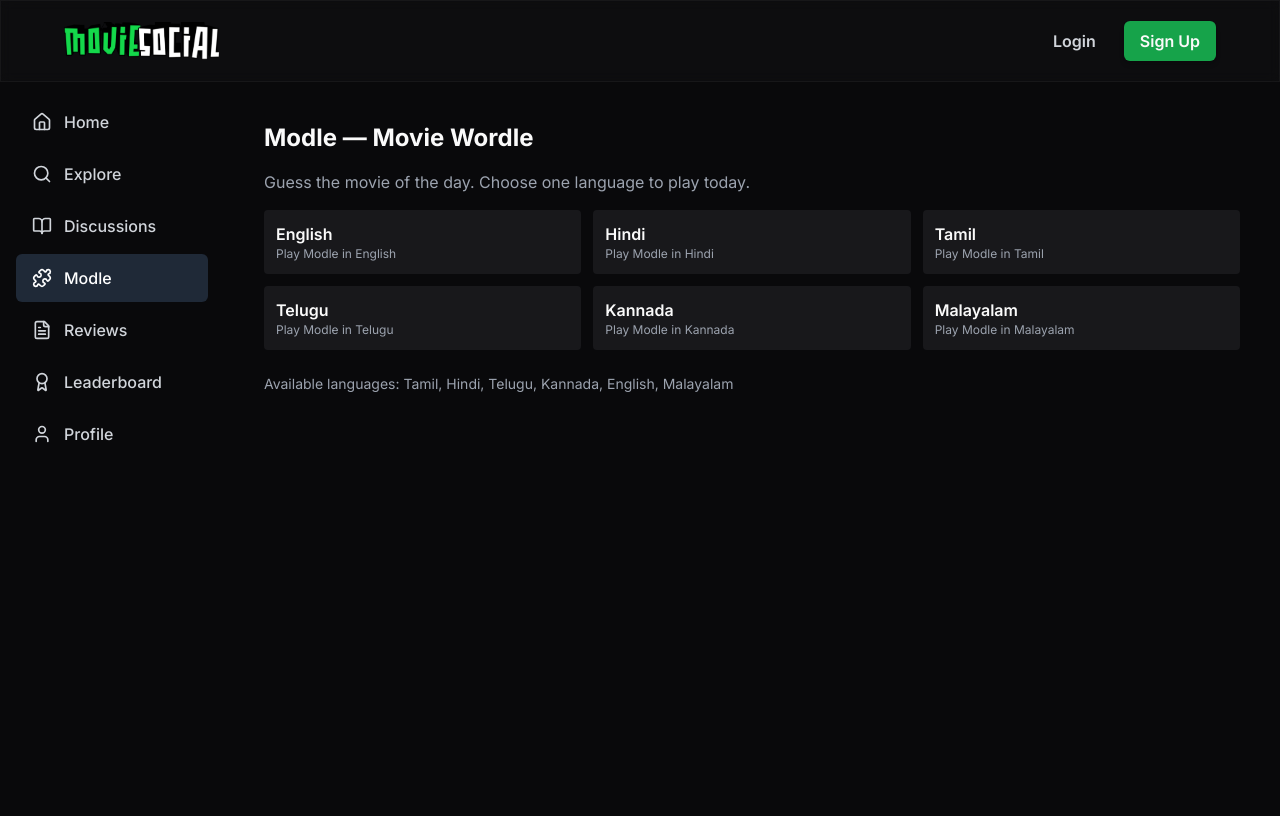
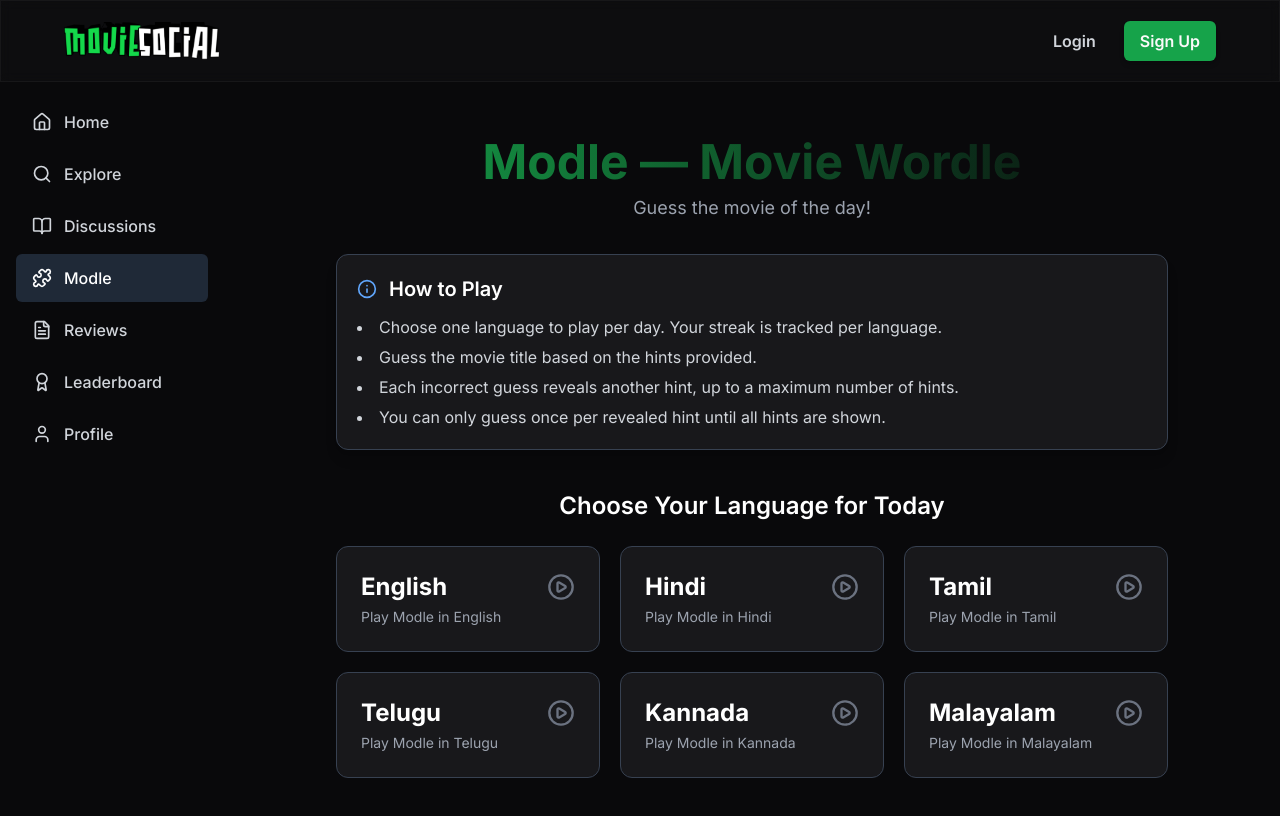
Before and after one commit to Thoufeek23/MovieSocial, a React (Create React App) app in the folder client/: page /modle in a window 1280 px wide. Shown: the top 816 px of the page. Built offline with nearby package versions, Linux system fonts and the light colour scheme.

Commit message:
Modle UI

```diff
--- a/client/src/components/ModleGame.js
+++ b/client/src/components/ModleGame.js
@@ -224,12 +224,12 @@ const ModleGame = ({ puzzles: propPuzzles, language = 'English' }) => {
   };
 
   return (
-    <div className="bg-card p-4 rounded-md">
+    <div className="bg-card p-4 rounded-md max-w-2xl mx-auto">
       <div className="mb-4">
         <div className="flex items-center justify-between">
           <div>
             <div className="text-sm text-gray-400">Puzzle date: <span className="font-semibold text-gray-100">{puzzle.date}</span></div>
-            <div className="text-sm text-gray-400">Streak: <span className="font-semibold text-gray-100">{streak}</span></div>
+            <div className="text-sm text-gray-400">Streak: <span className="font-semibold text-gray-100">{streak} <span aria-hidden="true">🔥</span></span></div>
           </div>
           <div className="text-right text-sm text-gray-400">
             <div>Guesses: {guesses.length}</div>
--- a/client/src/components/ModleSummary.js
+++ b/client/src/components/ModleSummary.js
@@ -8,8 +8,17 @@ const ModleSummary = ({ username }) => {
 
   useEffect(() => {
     try {
-      const key = STORAGE_KEY_PREFIX + (username || 'guest');
-      const raw = localStorage.getItem(key);
+      // prefer user-scoped key; language-specific keys are stored by ModleGame as '<prefix><username>_<language>'
+      const baseKey = STORAGE_KEY_PREFIX + (username || 'guest');
+      // if there is a language-suffixed key, prefer that (best-effort: check common languages)
+      const languages = ['English','Hindi','Tamil','Telugu','Kannada','Malayalam'];
+      let found = null;
+      for (const lang of languages) {
+        const k = `${baseKey}_${lang}`;
+        const r = localStorage.getItem(k);
+        if (r) { found = r; break; }
+      }
+      const raw = found || localStorage.getItem(baseKey);
       const data = raw ? JSON.parse(raw) : null;
       if (data) {
         setStreak(data.streak || 0);
@@ -21,10 +30,9 @@ const ModleSummary = ({ username }) => {
   }, [username]);
 
   return (
-    <div className="text-sm text-gray-300">
-      <div className="font-semibold text-gray-100">Modle</div>
-      <div className="text-xs">Streak: <span className="font-medium">{streak}</span></div>
-      <div className="text-xs">Last played: <span className="font-medium">{lastPlayed || 'Never'}</span></div>
+    <div className="inline-flex items-center gap-2 text-sm font-medium text-gray-300">
+      <span className="opacity-90">Modle Streak: </span>
+      <span className="font-semibold text-gray-100">{streak}🔥</span>
     </div>
   );
 };
--- a/client/src/components/Navbar.js
+++ b/client/src/components/Navbar.js
@@ -8,6 +8,28 @@ import Avatar from './Avatar';
 
 const Navbar = () => {
   const { user } = useContext(AuthContext);
+  // derive modle streak for display in navbar (best-effort; prefer language-specific keys)
+  const getStreakForUser = () => {
+    try {
+      const prefix = 'modle_v1_' + (user?.username || 'guest');
+      const langs = ['English','Hindi','Tamil','Telugu','Kannada','Malayalam'];
+      for (const l of langs) {
+        const k = `${prefix}_${l}`;
+        const raw = localStorage.getItem(k);
+        if (raw) {
+          const d = JSON.parse(raw);
+          return d.streak || 0;
+        }
+      }
+      const base = localStorage.getItem(prefix);
+      if (base) {
+        const d = JSON.parse(base);
+        return d.streak || 0;
+      }
+    } catch (e) { /* ignore */ }
+    return 0;
+  };
+  const navbarStreak = getStreakForUser();
   const location = useLocation();
 
   // Only show the top/global search on the Home screen
@@ -36,7 +58,15 @@ const Navbar = () => {
         <div className="flex items-center space-x-3">
           {user ? (
             <>
-              <Avatar username={user.username} avatar={user.avatar} sizeClass="w-9 h-9" linkTo={`/profile/${user.username}`} className="border border-gray-600" />
+              <div className="flex items-center gap-2">
+                <Avatar username={user.username} avatar={user.avatar} sizeClass="w-9 h-9" linkTo={`/profile/${user.username}`} className="border border-gray-600" />
+                <div className="flex flex-col text-right">
+                  <Link to="/modle" title="Play Modle" aria-label="Open Modle" className="text-xs text-gray-200 font-semibold cursor-pointer">
+                    {navbarStreak} <span aria-hidden="true">🔥</span>
+                  </Link>
+                </div>
+                {/* badge removed per request */}
+              </div>
               {/* Logout moved to profile three-dots menu */}
             </>
           ) : (
--- a/client/src/pages/ModlePage.js
+++ b/client/src/pages/ModlePage.js
@@ -1,6 +1,5 @@
 import React from 'react';
 import { useNavigate } from 'react-router-dom';
-// LanguageSelect was used in an earlier iteration; the page now uses large buttons for language selection.
 import toast from 'react-hot-toast';
 import puzzlesEng from '../data/modlePuzzles';
 import puzzlesHindi from '../data/modlePuzzlesHindi';
@@ -8,6 +7,7 @@ import puzzlesTamil from '../data/modlePuzzlesTamil';
 import puzzlesTelugu from '../data/modlePuzzlesTelugu';
 import puzzlesKannada from '../data/modlePuzzlesKannada';
 import puzzlesMalayalam from '../data/modlePuzzlesMalayalam';
+import { Info, PlayCircle } from 'lucide-react'; // Import icons for a professional look
 
 const languageMap = {
   English: puzzlesEng,
@@ -19,10 +19,7 @@ const languageMap = {
 };
 
 const ModlePage = () => {
-  // note: language state is managed by the play route via query param; no local state needed here
-
   const navigate = useNavigate();
-
   const storageKey = 'modle_selected_language_date';
 
   const handleChoose = (chosen) => {
@@ -40,21 +37,54 @@ const ModlePage = () => {
             return;
           }
 
-          // In development allow override but use a styled confirmation toast (same pattern used elsewhere)
+          // In development allow override but use a styled confirmation toast
           const confirmId = toast.custom((t) => (
-            <div className={`bg-card p-4 rounded shadow-lg ${t.visible ? 'animate-enter' : 'animate-leave'}`}>
-              <div className="text-sm">You already played in <strong>{obj.lang}</strong> today. Switch to <strong>{chosen}</strong> for testing?</div>
-              <div className="mt-3 flex gap-2 justify-end">
-                <button onClick={() => toast.dismiss(confirmId)} className="px-3 py-1 rounded bg-gray-700">Cancel</button>
-                <button onClick={() => {
-                  toast.dismiss(confirmId);
-                  try {
-                    localStorage.setItem(storageKey, JSON.stringify({ date: today, lang: chosen }));
-                  } catch (err) { /* ignore */ }
-                  navigate(`/modle/play?lang=${encodeURIComponent(chosen)}`);
-                }} className="px-3 py-1 rounded bg-green-600 text-white">Continue</button>
+            // --- Improved Toast Styling ---
+            <div
+              className={`
+                bg-card border border-gray-700 rounded-lg shadow-xl p-4 max-w-sm w-full
+                transition-all duration-300 ease-in-out
+                ${t.visible ? 'opacity-100 translate-y-0' : 'opacity-0 translate-y-4'}
+              `}
+            >
+              <div className="flex items-start gap-3">
+                {/* Optional: Add an icon */}
+                <div className="flex-shrink-0 pt-0.5">
+                  <svg xmlns="http://www.w3.org/2000/svg" className="h-5 w-5 text-yellow-400" viewBox="0 0 20 20" fill="currentColor">
+                    <path fillRule="evenodd" d="M8.257 3.099c.765-1.36 2.722-1.36 3.486 0l5.58 9.92c.75 1.334-.213 3.001-1.742 3.001H4.42c-1.53 0-2.493-1.667-1.743-3.001l5.58-9.92zM10 13a1 1 0 110-2 1 1 0 010 2zm-1.75-5.75a.75.75 0 00-1.5 0v4a.75.75 0 001.5 0v-4z" clipRule="evenodd" />
+                  </svg>
+                </div>
+                {/* Message */}
+                <div className="flex-1">
+                  <p className="text-sm font-medium text-white">Already Played Today</p>
+                  <p className="mt-1 text-sm text-gray-400">
+                    You already played in <strong>{obj.lang}</strong>. Switch to <strong>{chosen}</strong> for testing?
+                  </p>
+                </div>
+              </div>
+              {/* Buttons */}
+              <div className="mt-4 flex gap-3 justify-end border-t border-gray-700 pt-3">
+                <button
+                  onClick={() => toast.dismiss(confirmId)}
+                  className="px-4 py-2 rounded-md bg-gray-700 text-sm font-medium text-gray-200 hover:bg-gray-600 transition-colors focus:outline-none focus:ring-2 focus:ring-offset-2 focus:ring-offset-card focus:ring-gray-500"
+                >
+                  Cancel
+                </button>
+                <button
+                  onClick={() => {
+                    toast.dismiss(confirmId);
+                    try {
+                      localStorage.setItem(storageKey, JSON.stringify({ date: today, lang: chosen }));
+                    } catch (err) { /* ignore */ }
+                    navigate(`/modle/play?lang=${encodeURIComponent(chosen)}`);
+                  }}
+                  className="px-4 py-2 rounded-md bg-primary text-sm font-medium text-primary-foreground hover:bg-green-700 transition-colors focus:outline-none focus:ring-2 focus:ring-offset-2 focus:ring-offset-card focus:ring-primary" // Use theme colors
+                >
+                  Continue
+                </button>
               </div>
             </div>
+            // --- End Improved Styling ---
           ));
           return;
         }
@@ -70,20 +100,68 @@ const ModlePage = () => {
   };
 
   return (
-    <div className="container mx-auto p-4">
-      <h1 className="text-2xl font-bold mb-4">Modle — Movie Wordle</h1>
-      <p className="text-gray-400 mb-4">Guess the movie of the day. Choose one language to play today.</p>
+    // Use a constrained width and center it, with more padding
+    <div className="container mx-auto p-4 md:p-8 max-w-4xl">
 
-      <div className="grid grid-cols-2 sm:grid-cols-3 gap-3 mb-6">
-        {Object.keys(languageMap).map(l => (
-          <button key={l} onClick={() => handleChoose(l)} className="p-3 bg-card rounded text-left hover:shadow">
-            <div className="font-semibold">{l}</div>
-            <div className="text-xs text-gray-400">Play Modle in {l}</div>
+      {/* 1. Gradient Title */}
+      <div className="text-center mb-8">
+        <h1 className="text-4xl md:text-5xl font-bold pb-2
+                       bg-gradient-to-r from-primary to-secondary bg-clip-text text-transparent">
+          Modle — Movie Wordle
+        </h1>
+        <p className="text-lg text-gray-400">Guess the movie of the day!</p>
+      </div>
+
+      {/* 2. "How to Play" Card */}
+      <div className="bg-card p-5 rounded-xl border border-gray-700 mb-10 shadow-lg">
+        <div className="flex items-center gap-3 mb-3">
+          <Info size={20} className="text-blue-400" />
+          <h2 className="text-xl font-semibold text-white">How to Play</h2>
+        </div>
+        <ul className="list-disc list-inside text-gray-300 space-y-1.5 text-sm md:text-base">
+          <li>Choose one language to play per day. Your streak is tracked per language.</li>
+          <li>Guess the movie title based on the hints provided.</li>
+          <li>Each incorrect guess reveals another hint, up to a maximum number of hints.</li>
+          <li>You can only guess once per revealed hint until all hints are shown.</li>
+        </ul>
+      </div>
+
+      {/* 3. Language Selection */}
+      <div className="text-center mb-6">
+        <h2 className="text-2xl font-semibold text-white">Choose Your Language for Today</h2>
+      </div>
+
+      <div className="grid grid-cols-1 sm:grid-cols-2 lg:grid-cols-3 gap-5">
+        {Object.keys(languageMap).map(lang => (
+          <button
+            key={lang}
+            onClick={() => handleChoose(lang)}
+            // 4. Animated, Gradient-Hover Cards
+            className={`
+              group relative p-6 bg-card rounded-xl
+              border border-gray-700
+              transition-all duration-300 ease-in-out
+              hover:-translate-y-1 hover:border-primary
+              hover:shadow-lg hover:shadow-primary/10
+              hover:bg-gradient-to-br hover:from-card hover:to-primary/10
+            `}
+          >
+            <div className="flex justify-between items-center mb-1">
+              <span className="text-2xl font-bold text-white">{lang}</span>
+              <PlayCircle
+                size={28}
+                className="text-gray-500 transition-all duration-300
+                           group-hover:text-primary group-hover:translate-x-1"
+              />
+            </div>
+            <div className="text-sm text-gray-400 text-left transition-colors group-hover:text-gray-300">
+              Play Modle in {lang}
+            </div>
           </button>
         ))}
       </div>
 
-      <div className="text-sm text-gray-400">Available languages: Tamil, Hindi, Telugu, Kannada, English, Malayalam</div>
+      {/* (Removed the redundant "Available languages" text for a cleaner look) */}
     </div>
   );
 };
```
Also changed, not shown: client/src/pages/ProfilePage.js (+15 -7 lines).
